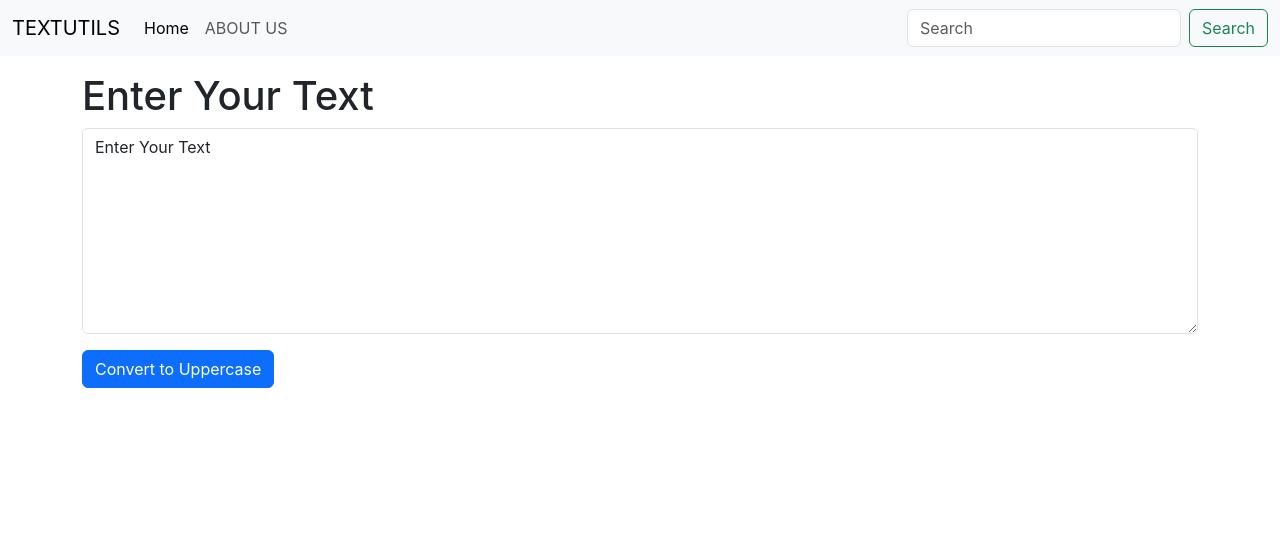
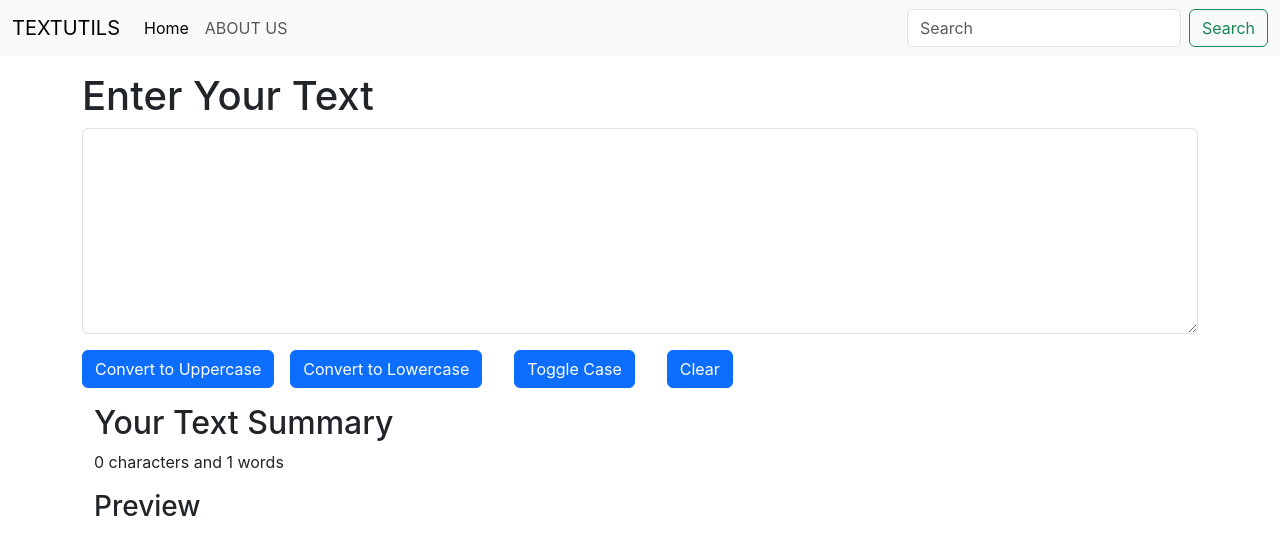
Before and after one commit to LuckySingh9897/React, a React (Create React App) app: page / in a window 1280 px wide. Shown: the top 554 px of the page. Built offline with nearby package versions, Linux system fonts and the light colour scheme.

Commit message:
Added Some features

```diff
--- a/src/App.js
+++ b/src/App.js
@@ -13,6 +13,7 @@ function App() {
   <Textform heading="Enter Your Text"></Textform>
   </div>
 
+
     </>
   );
 }
--- a/src/Textform.js
+++ b/src/Textform.js
@@ -12,13 +12,40 @@ export default function Textform(props) {
         setText(s);
 
      }
+     const handlelowerClick=()=>{
+        console.log(text);
+        console.log(text.length);
+        let s=text.toLowerCase();
+
+
+        console.log(s);
+        setText(s);
+
+     }
+     const handleClearClick=()=>{
+        console.log(text);
+        console.log(text.length);
+        let s="";
+
+
+        console.log(s);
+        setText(s);
+
+     }
+     const handleToggleClick=()=>{
+
+        console.log(text);
+
+
+     }
 
      const handonChange=(event)=>{
         console.log("Changed");
         setText(event.target.value);
      }
-    const [text,setText]=useState("Enter Your Text");
+    const [text,setText]=useState("");
   return (
+    <>
     <div>
 
 
@@ -29,6 +56,19 @@ export default function Textform(props) {
     <textarea className="form-control" id="exampleFormControlTextarea1" rows="8" value={text} onChange={handonChange}></textarea>
   </div>
   <button className="btn btn-primary" type="submit" onClick={handleupClick}>Convert to Uppercase</button>
+  <button className="btn btn-primary mx-3" type="submit" onClick={handlelowerClick}>Convert to Lowercase</button>
+  <button className="btn btn-primary mx-3" type="submit" onClick={handleToggleClick}>Toggle Case</button>
+  <button className="btn btn-primary mx-3" type="submit" onClick={handleClearClick}>Clear</button>
     </div>
+    <div className='container my-3'>
+        <h2>Your Text Summary</h2>
+
+        <p>{text.length} characters and {text.split(" ").length} words</p>
+        <h3>
+            Preview
+        </h3>
+        <p>{text}</p>
+    </div>
+  </>
   )
 }
```
